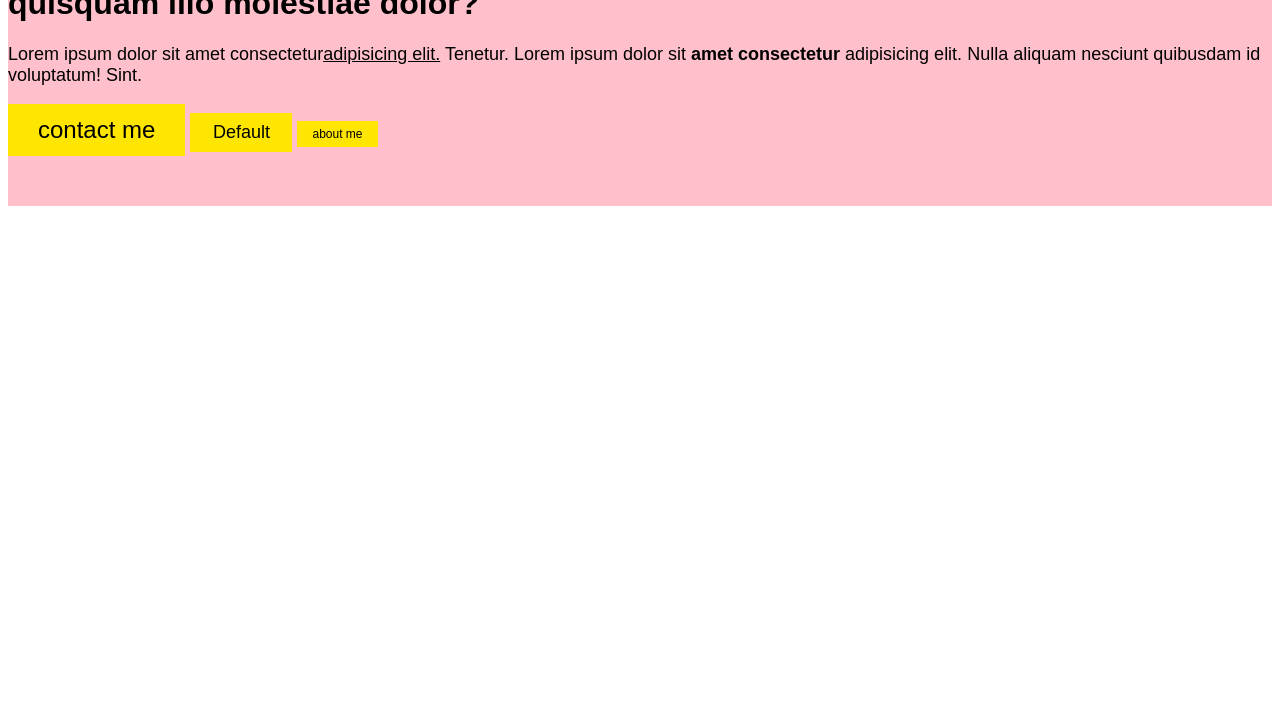
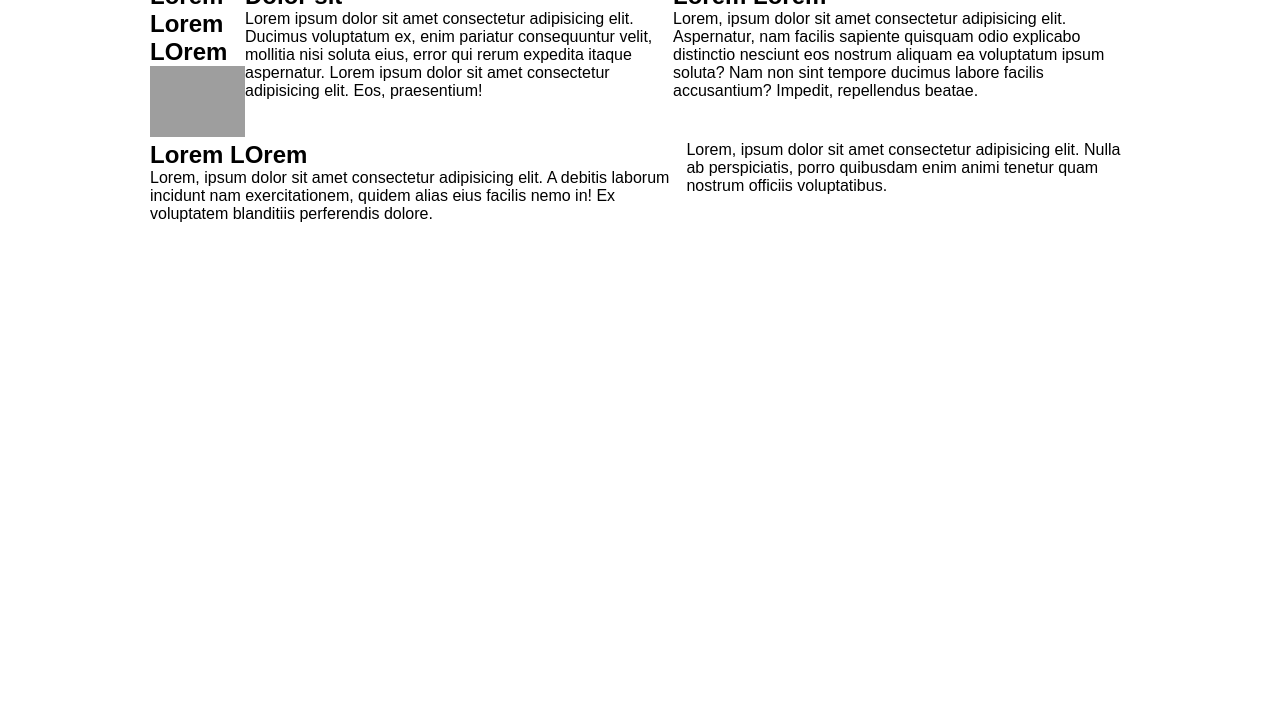
Before and after one commit to lmash12/HM, a plain HTML site: page 05responsive-design/01/index.html in a window 1280 px wide. Shown: the part 73-800 px from the top of the page. Drawn offline with Linux system fonts and the light colour scheme; grey boxes are pictures that could not be loaded.

Commit message:
js practice

```diff
--- a/05responsive-design/01/index.html
+++ b/05responsive-design/01/index.html
@@ -4,27 +4,60 @@
 		<meta charset="UTF-8" />
 		<meta http-equiv="X-UA-Compatible" content="IE=edge" />
 		<meta name="viewport" content="width=device-width, initial-scale=1.0" />
-		<title>Document</title>
+		<title>Responsive</title>
 		<link rel="stylesheet" href="/style.css" />
-		<script src="/main.js" defer></script>
 	</head>
 	<body>
-		<div class="card">
-			<h1>
-				Lorem ipsum <span class="accent-color">dolor sit amet</span> consectetur
-				adipisicing elit. Adipisci cumque magnam quisquam illo molestiae dolor?
-			</h1>
-			<p>
-				Lorem ipsum dolor sit amet consectetur<a href="#">adipisicing elit.</a>
-				Tenetur. Lorem ipsum dolor sit
-				<strong>amet consectetur</strong> adipisicing elit. Nulla aliquam
-				nesciunt quibusdam id voluptatum! Sint.
-			</p>
-			<p class="links">
-				<a class="button btn-big" href="#">contact me</a>
-				<a class="button" href="#">Default</a>
-				<a href="#" class="button btn-small">about me</a>
-			</p>
+		<div class="container">
+			<h1>Let's start getting a little more fancy!</h1>
+			<img src="" alt="" />
+
+			<div class="columns">
+				<div class="col">
+					<h2>Lorem Lorem LOrem</h2>
+					<img
+						src="https://i.pinimg.com/564x/f9/7b/60/f97b601216d84f1035e6841fa0d17c9f.jpg"
+						alt=""
+					/>
+				</div>
+				<div class="col">
+					<h2>Dolor sit</h2>
+					<p>
+						Lorem ipsum dolor sit amet consectetur adipisicing elit. Ducimus
+						voluptatum ex, enim pariatur consequuntur velit, mollitia nisi
+						soluta eius, error qui rerum expedita itaque aspernatur. Lorem ipsum
+						dolor sit amet consectetur adipisicing elit. Eos, praesentium!
+					</p>
+				</div>
+				<div class="col">
+					<h2>Lorem Lorem</h2>
+					<p>
+						Lorem, ipsum dolor sit amet consectetur adipisicing elit.
+						Aspernatur, nam facilis sapiente quisquam odio explicabo distinctio
+						nesciunt eos nostrum aliquam ea voluptatum ipsum soluta? Nam non
+						sint tempore ducimus labore facilis accusantium? Impedit,
+						repellendus beatae.
+					</p>
+				</div>
+			</div>
+
+			<div class="columns">
+				<div class="col">
+					<h2>Lorem LOrem</h2>
+					<p>
+						Lorem, ipsum dolor sit amet consectetur adipisicing elit. A debitis
+						laborum incidunt nam exercitationem, quidem alias eius facilis nemo
+						in! Ex voluptatem blanditiis perferendis dolore.
+					</p>
+				</div>
+				<div class="col">
+					<p>
+						Lorem, ipsum dolor sit amet consectetur adipisicing elit. Nulla ab
+						perspiciatis, porro quibusdam enim animi tenetur quam nostrum
+						officiis voluptatibus.
+					</p>
+				</div>
+			</div>
 		</div>
 	</body>
 </html>
--- a/05responsive-design/01/style.css
+++ b/05responsive-design/01/style.css
@@ -1,47 +1,27 @@
 * {
-	box-sizing: border-box;
+	margin: 0;
+	padding: 0;
+	box-sizing: none;
 	font-family: sans-serif;
 }
 
-.card {
-	background: pink;
+:root {
+	--prime-black: #312614;
+	--prime-brown: #b7832f;
+	--prime-gray: #707070;
+	--prime-white: #ffffff;
 }
 
-p {
-	font-size: 18px;
+img {
+	max-width: 100%;
 }
 
-a {
-	color: black;
+.container {
+	width: 95%;
+	max-width: 980px;
+	margin: 0 auto;
 }
 
-.button {
-	display: inline-block;
-	background: #ffe600;
-	color: black;
-	padding: 0.5em 1.25em;
-	text-align: center;
-	text-decoration: none;
-	margin-bottom: 50px;
+.columns {
+	display: flex;
 }
-
-.button:hover {
-	background: orange;
-}
-
-.btn-big {
-	font-size: 1.5rem;
-}
-
-.btn-small {
-	font-size: 0.75rem;
-}
-
-.accent-color {
-	color: #ffe600;
-}
-
-.links {
-	margin-top: 0;
-	margin-bottom: 0;
-}
```
Also changed, not shown: 06JS/00/index.html (added, +13 -0 lines), 06JS/00/main.js (+33 -0 lines).
